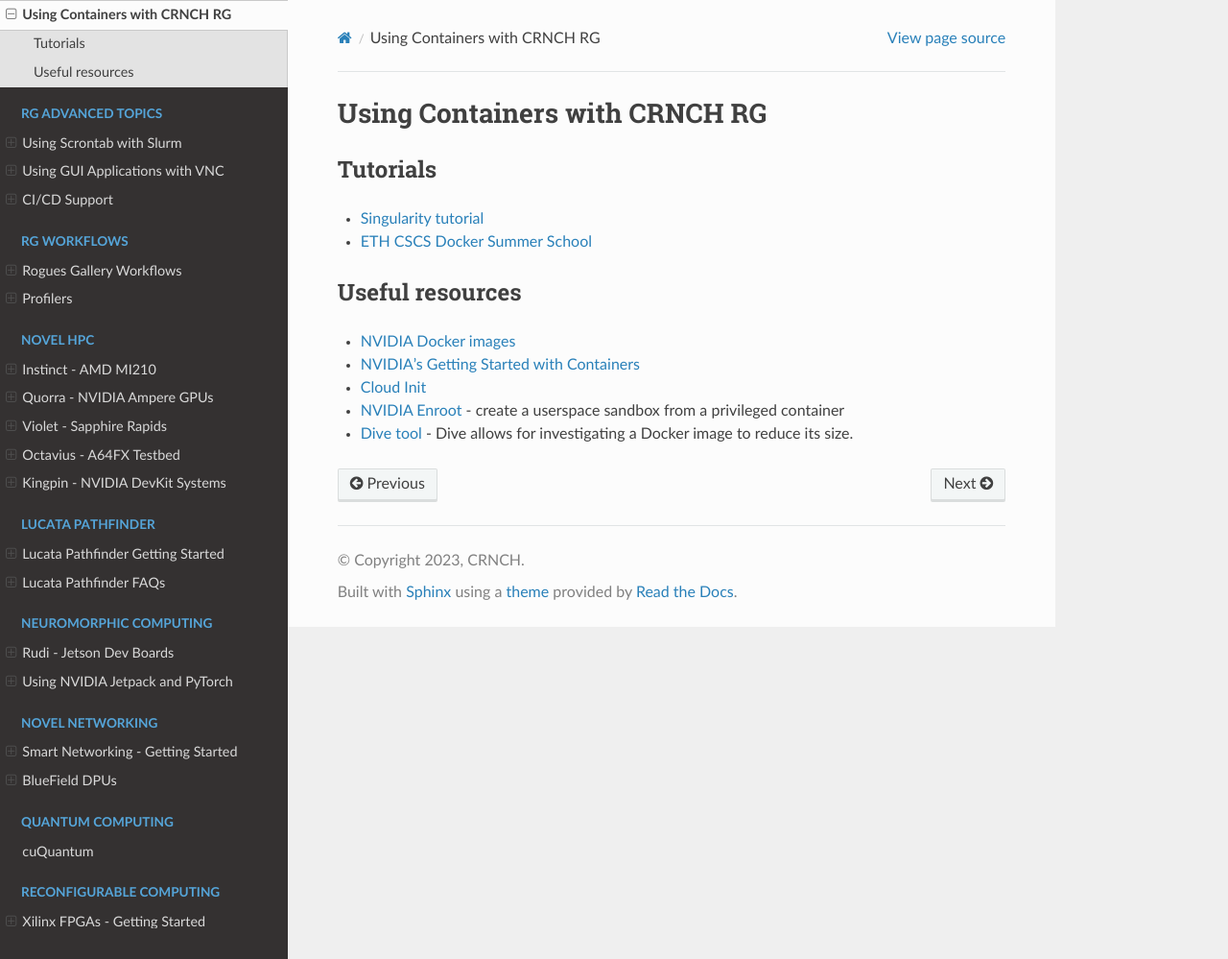
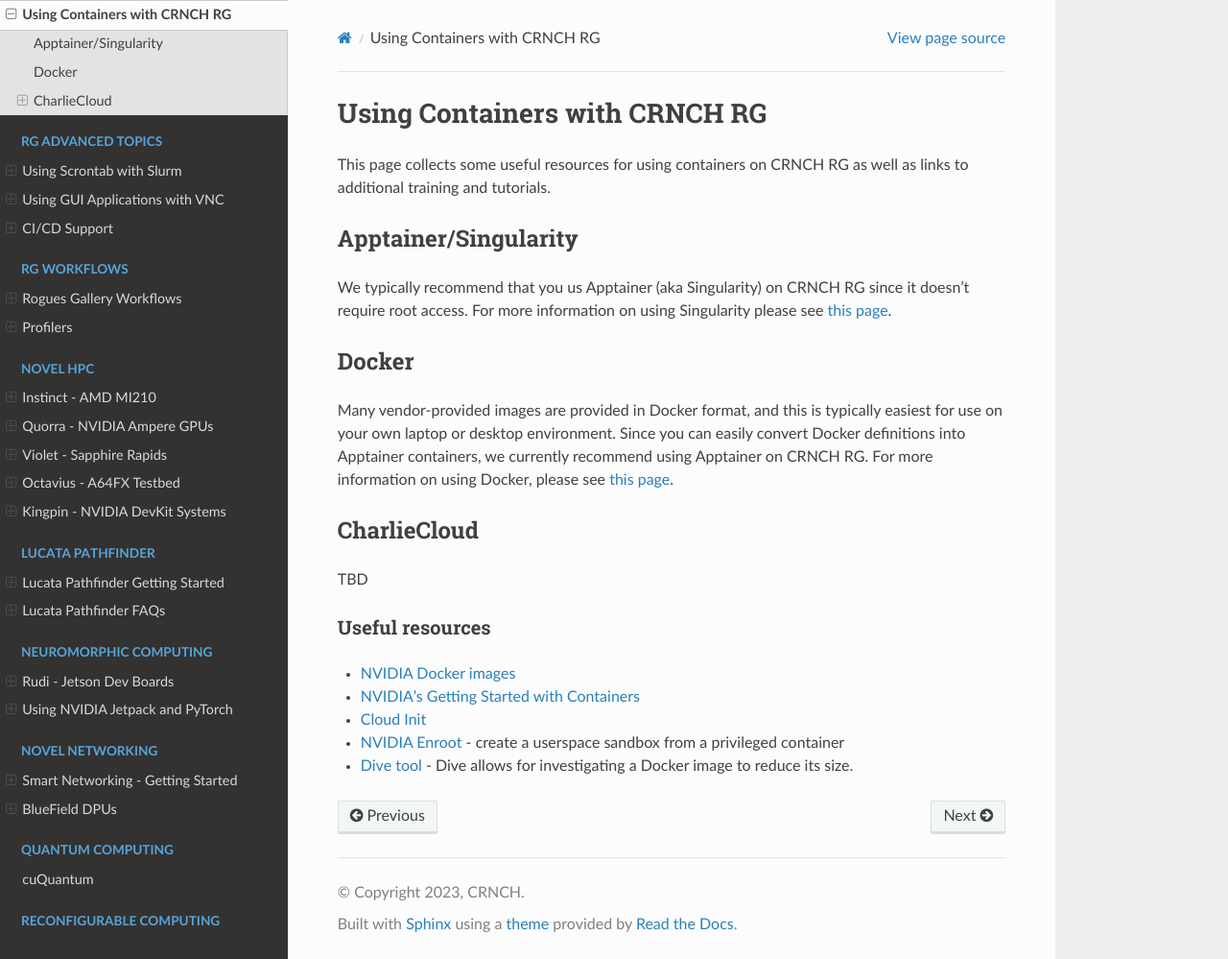
Before and after one commit to gt-crnch-rg/read-the-docs, a Sphinx documentation site: the page built from docs/containers/containers.rst, in a window 1280 px wide and 999 px high. Shown: the whole window at 96% size. Built offline with Sphinx 7.4.7 and the Read the Docs theme 2.0.0, drawn with Linux system fonts in a browser that asks for light colours; pages that are not in the unit, such as notebooks, are missing from menus.

Commit message:
Update containers.rst

```diff
--- a/docs/containers/containers.rst
+++ b/docs/containers/containers.rst
@@ -1,11 +1,21 @@
-====================================================
+===============================
 Using Containers with CRNCH RG
-====================================================
+===============================
 
-Tutorials
-~~~~~~~~~~~~~~~~~
-- `Singularity tutorial <https://github.com/Singularity-tutorial/Singularity-tutorial.github.io>`__
-- `ETH CSCS Docker Summer School <https://github.com/eth-cscs/containers-hands-on/tree/master/esiwace2-summer-school-2020>`__
+This page collects some useful resources for using containers on CRNCH RG as well as links to additional training and tutorials.
+
+Apptainer/Singularity
+---------------------
+We typically recommend that you us Apptainer (aka Singularity) on CRNCH RG since it doesn't require root access. For more information on using Singularity please see `this page <https://gt-crnch-rg.readthedocs.io/en/main/containers/containers-singularity.html>`__.
+
+Docker
+------
+Many vendor-provided images are provided in Docker format, and this is typically easiest for use on your own laptop or desktop environment. Since you can easily convert Docker definitions into Apptainer containers, we currently recommend using Apptainer on CRNCH RG. For more information on using Docker, please see `this page <https://gt-crnch-rg.readthedocs.io/en/main/containers/containers-docker.html>`__.
+
+CharlieCloud
+------------
+TBD
+
 
 Useful resources
 ~~~~~~~~~~~~~~~~~
```
